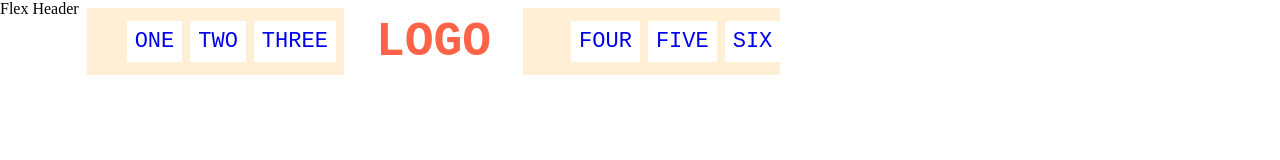
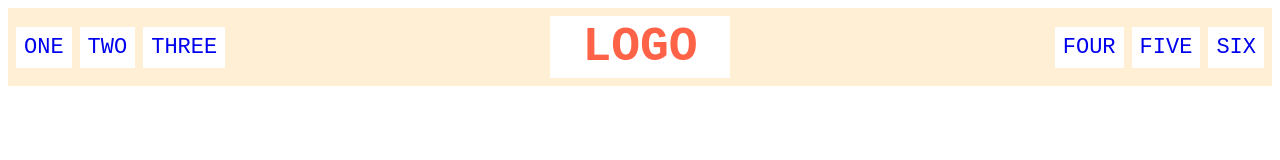
Before and after one commit to Alezie29/flex-practice, a plain HTML site: page index.html in a window 1280 px wide. Drawn offline with Linux system fonts and the light colour scheme.

Commit message:
solve second exercise

```diff
--- a/style.css
+++ b/style.css
@@ -1,11 +1,6 @@
-* {
-  display: flex;
-}
-
 .header {
   font-family: monospace;
   background: papayawhip;
-  gap: 8px;
 }
 
 .logo {
@@ -14,17 +9,11 @@
   color: tomato;
   background: white;
   padding: 4px 32px;
-  justify-content: center;
-  align-items: center;
-  gap: 8px;
 }
 
 ul {
   /* this removes the dots on the list items*/
   list-style-type: none;
-  align-items: center;
-  justify-content: center;
-  gap: 8px;
 }
 
 a {
@@ -33,15 +22,18 @@ a {
   padding: 8px;
   /* this removes the line under the links */
   text-decoration: none;
+}
+
+.header {
+  padding: 8px;
+  display: flex;
+  justify-content: space-between;
+  align-items: center;
+}
+
+ul {
+  display: flex;
+  margin: 0;
+  padding: 0;
   gap: 8px;
 }
-
-.left-links {
-  justify-content: flex-start;
-  align-items: flex-start;
-}
-
-.right-links {
-  justify-content: flex-end;
-  align-items: flex-end;
-}
```
